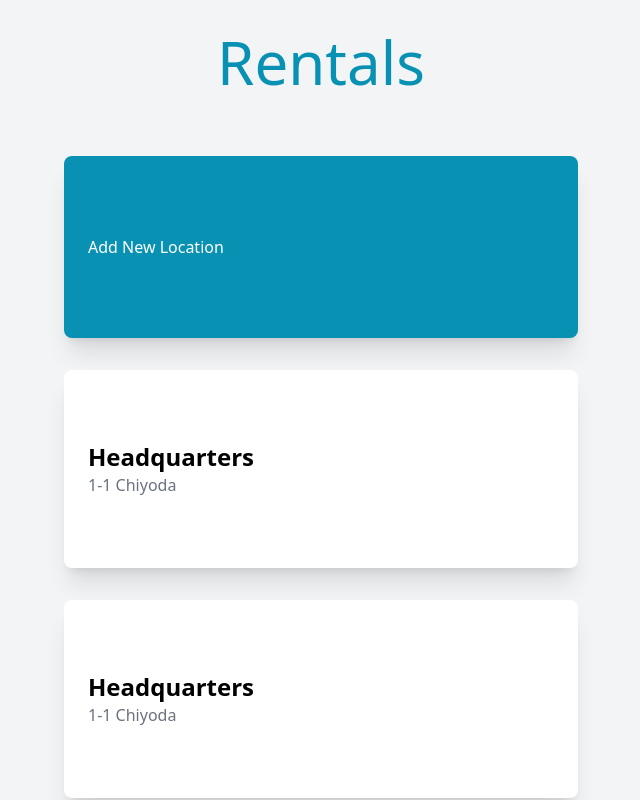
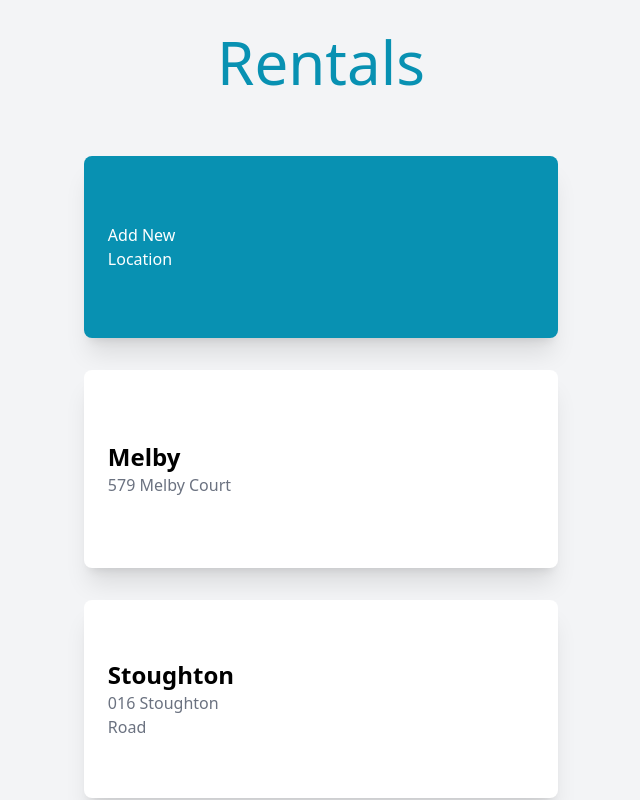
Before and after one commit to nathan-ts/rental-tracker, a Nuxt app: page / in a window 1280 px wide. Shown: the top 800 px of the page, without its empty margins (319-959 px from the left). Built offline with nearby package versions, Linux system fonts and the light colour scheme.

Commit message:
add list rendering for rentals and pass through data

```diff
--- a/components/RentalCard.vue
+++ b/components/RentalCard.vue
@@ -9,8 +9,8 @@
       flex flex-row justify-between items-center
     ">
       <div class="hq-address">
-        <div class="h3 text-2xl font-semibold">Headquarters</div>
-        <div class="h4 text-base text-gray-500">1-1 Chiyoda</div>
+        <div class="h3 text-2xl font-semibold">{{ rental.title }}</div>
+        <div class="h4 text-base text-gray-500">{{ rental.address }}</div>
       </div>
       <font-awesome-icon
         :icon="['fas', 'angle-down']"
@@ -20,13 +20,17 @@
     </div>
     <!-- Open Rental Card visible if '﹀' button clicked -->
     <div v-if="showOpenCard">
-      <RentalCardOpen @input="e => showDetail(e)"/>
+      <RentalCardOpen :rental="rental" @input="e => showDetail(e)"/>
     </div>
   </div>
   </template>
 
   <script>
   export default {
+    props: {
+      rental: {
+      }
+    },
     data() {
       return {
         showOpenCard: false,
--- a/components/RentalCardOpen.vue
+++ b/components/RentalCardOpen.vue
@@ -2,22 +2,19 @@
   <div class="rental-card-open
   bg-white
   m-4
-  rounded-lg
-  shadow-xl
+  rounded-lg shadow-xl
   flex flex-col justify-between items-center
 ">
   <div class="card-header
-    w-full
-    rounded-t-lg
-    shadow-lg
+    w-full rounded-t-lg shadow-lg
     p-6
     bg-gray-400
     text-white
     flex flex-row justify-between items-center
   ">
-    <div class="rental-address">
-      <div class="h3 text-2xl font-semibold">Rental</div>
-      <div class="h4 text-base">1-1 Chiyoda</div>
+    <div class="hq-address">
+      <div class="h3 text-2xl font-semibold">{{ rental.title }}</div>
+      <div class="h4 text-base">{{ rental.address }}</div>
     </div>
     <font-awesome-icon
       :icon="['fas', 'angle-up']"
@@ -27,32 +24,26 @@
   </div>
   <div class="card-body
     w-full
-    py-6
-    px-8
-    space-y-2
+    py-6 px-8 space-y-2
     text-base
   ">
-    <div class="name text-xl font-bold">Loid Forger</div>
-    <div class="title">Agent</div>
+    <div class="name text-xl font-bold">{{ rental.name }}</div>
+    <div class="title">{{ rental.position }}</div>
     <div class="email text-cyan-500">
-      <a href="mailto:loid.forger@tasogare.jp">
-        loid.forger@tasogare.jp
+      <a :href="'mailto:' + rental.email">
+        {{ rental.email }}
       </a>
     </div>
-    <div class="phone">+81 003-187-7090</div>
+    <div class="phone">{{ rental.phone }}</div>
   </div>
   <div class="card-footer
-    w-full
-    rounded-b-lg
-    pb-6
-    px-8
+    w-full rounded-b-lg
+    pb-6 px-8
   ">
     <div class="line-break
-      border-t-2
-      border-cyan-100
+      border-t-2 border-cyan-100
       pt-6
-      flex flex-row
-      justify-between
+      flex flex-row justify-between
       text-xs tracking-wide
     ">
       <div class="edit-icon flex flex-row content-center space-x-3 text-gray-400">
@@ -73,6 +64,10 @@
 
 <script>
 export default {
+props: {
+  rental: {
+  }
+},
 data() {
   return {
   }
--- a/data/mock.js
+++ b/data/mock.js
@@ -1,4 +1,4 @@
-export default mockData = [{
+const mockData = [{
   "title": "Melby",
   "address": "579 Melby Court",
   "name": "August Staite",
@@ -41,3 +41,5 @@ export default mockData = [{
   "email": "bemberson5@friendfeed.com",
   "phone": "(457) 7380738"
 }];
+
+export default mockData;
--- a/pages/index.vue
+++ b/pages/index.vue
@@ -1,14 +1,20 @@
 <template>
 	<main class="flex p-4 text-lg bg-gray-100 flex-col flex-1">
 		<NewLocation />
-		<RentalCard />
-		<RentalCard />
-		<RentalCard />
+		<div v-for="rental in rentals">
+			<RentalCard :rental="rental"/>
+		</div>
 	</main>
 </template>
 
 <script>
+import mockData from '../data/mock.js';
+console.log(mockData);
 export default {
-
-}
+	data() {
+    return {
+			rentals: mockData,
+    };
+  },
+};
 </script>
```
